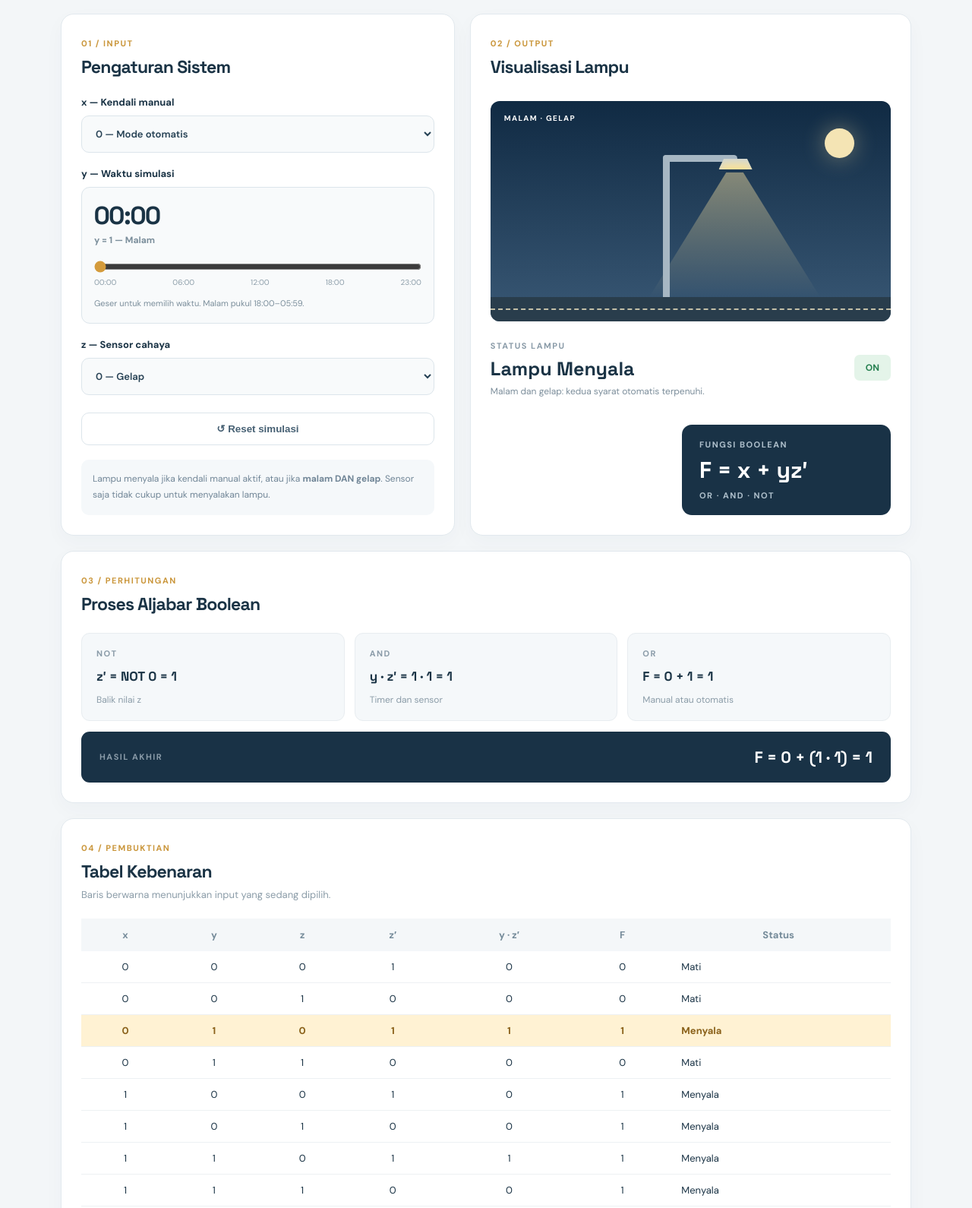
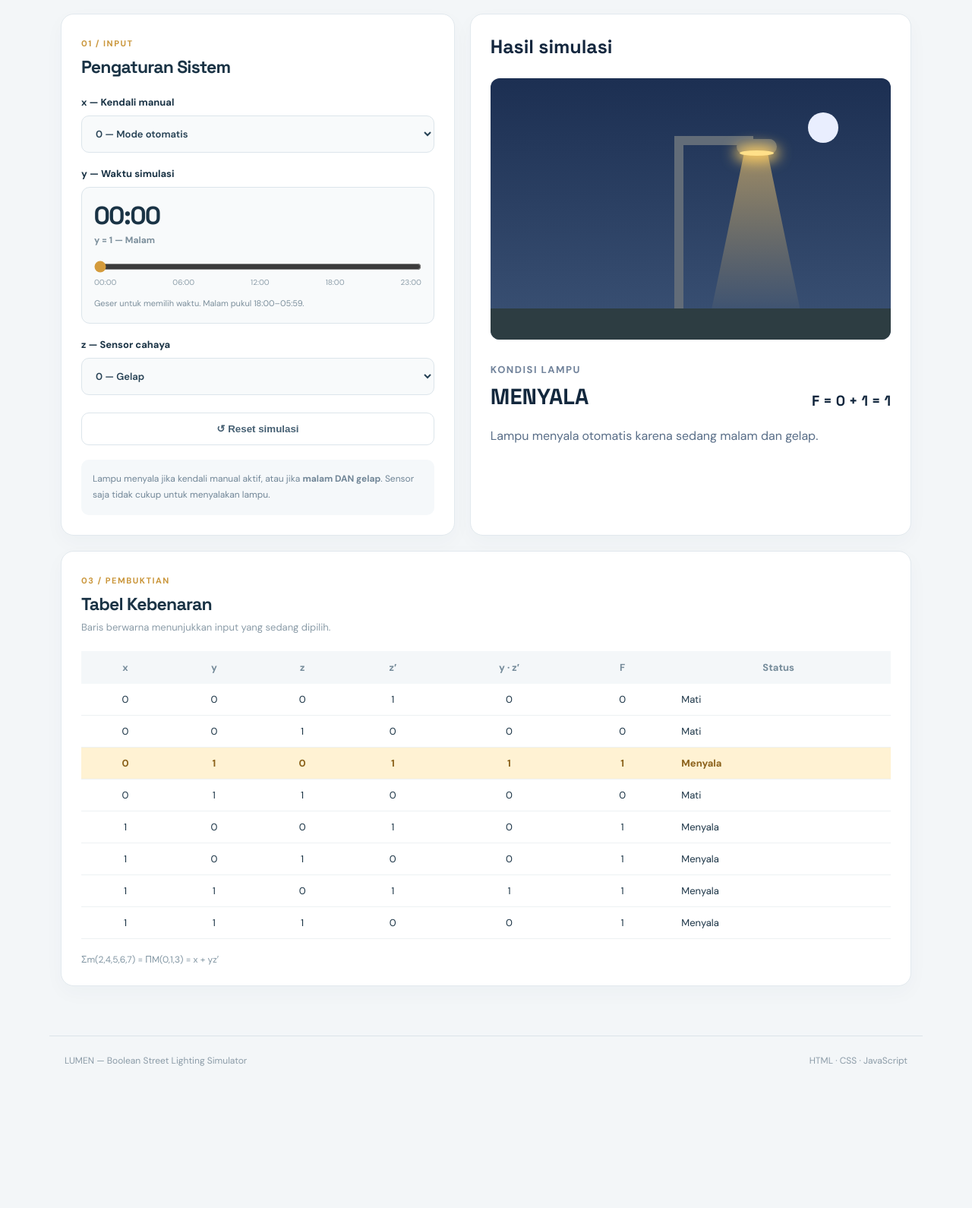
Before and after one commit to RadityaIhsan-cmyk/AljabarBoolean_LampuJalan, a plain HTML site: page DISKRIT 2/LUMEN-Layout-Revisi/index.html in a window 1280 px wide. Shown: the part 20-1610 px from the top of the page at 76% size. After the commit the page ends 1459 px from the top, so only its background shows below. Drawn offline with Linux system fonts and the light colour scheme.

Commit message:
Sesuaikan hasil simulasi LUMEN dengan tampilan referensi

```diff
--- a/DISKRIT 2/LUMEN-Layout-Revisi/index.html
+++ b/DISKRIT 2/LUMEN-Layout-Revisi/index.html
@@ -69,80 +69,34 @@
       <!-- SECTION OUTPUT -->
       <section class="panel output">
         <div class="judul">
-          <small>02 / OUTPUT</small>
-          <h2>Visualisasi Lampu</h2>
+          <h2>Hasil simulasi</h2>
         </div>
 
-        <div id="scene" class="scene on">
+        <div id="scene" class="scene">
           <div class="moon"></div>
           <div class="beam"></div>
-
           <div class="pole">
             <div class="arm"></div>
             <div class="head"></div>
           </div>
-
           <div class="road"></div>
-          <span id="weather">MALAM · GELAP</span>
         </div>
 
         <div class="status">
           <div>
-            <small>STATUS LAMPU</small>
-            <h2 id="status">Menyala</h2>
-            <p id="reason">
-              Malam dan gelap: syarat otomatis terpenuhi.
-            </p>
+            <small>KONDISI LAMPU</small>
+            <h2 id="status">MENYALA</h2>
           </div>
-
-          <b id="pill">ON</b>
+          <strong id="formula">F = 0 + 1 = 1</strong>
         </div>
-
-        <aside class="formula-card">
-          <small>FUNGSI BOOLEAN</small>
-          <strong>F = x + yz′</strong>
-          <small>OR · AND · NOT</small>
-        </aside>
+        <p id="reason" class="alasan">Lampu menyala otomatis karena sedang malam dan gelap.</p>
       </section>
     </div>
-
-    <!-- SECTION PERHITUNGAN BOOLEAN -->
-    <section class="panel below">
-      <div class="judul">
-        <small>03 / PERHITUNGAN</small>
-        <h2>Proses Aljabar Boolean</h2>
-      </div>
-
-      <div class="steps">
-        <div>
-          <small>NOT</small>
-          <strong id="not"></strong>
-          <p>Balik nilai z</p>
-        </div>
-
-        <div>
-          <small>AND</small>
-          <strong id="and"></strong>
-          <p>Timer dan sensor</p>
-        </div>
-
-        <div>
-          <small>OR</small>
-          <strong id="or"></strong>
-          <p>Manual atau otomatis</p>
-        </div>
-      </div>
-
-      <div class="result">
-        <span>HASIL AKHIR</span>
-        <strong id="formula"></strong>
-      </div>
-    </section>
 
     <!-- SECTION TABEL KEBENARAN -->
     <section class="panel below">
       <div class="judul">
-        <small>04 / PEMBUKTIAN</small>
+        <small>03 / PEMBUKTIAN</small>
         <h2>Tabel Kebenaran</h2>
         <p>Baris berwarna menunjukkan input yang sedang dipilih.</p>
       </div>
--- a/DISKRIT 2/LUMEN-Layout-Revisi/script.js
+++ b/DISKRIT 2/LUMEN-Layout-Revisi/script.js
@@ -1,72 +1,74 @@
-const x = document.getElementById('x');
-const y = document.getElementById('y');
-const z = document.getElementById('z');
+const manual = document.getElementById('x');
 const waktu = document.getElementById('waktu');
-
-let menit = 0;
+const sensor = document.getElementById('z');
+const tabel = document.getElementById('truth');
 
 function cekLampu() {
-  let jam = Math.floor(menit / 60);
-  let m = Math.floor(menit % 60);
-  let a = Number(x.value);
-  let b = Number(jam >= 18 || jam < 6); // y = 1 saat malam
-  let c = Number(z.value);
+  let jam = Number(waktu.value) / 60;
+  let x = Number(manual.value);
+  let y = (jam >= 18 || jam < 6) ? 1 : 0;
+  let z = Number(sensor.value);
 
-  let notZ = 1 - c;
-  let and = b * notZ;
-  let F = Number(Boolean(a || and));
+  // Fungsi Boolean: F = x + yz'
+  let notZ = 1 - z;
+  let and = y * notZ;
+  let hasil = (x === 1 || and === 1) ? 1 : 0;
 
-  document.getElementById('jam').textContent = `${String(jam).padStart(2, '0')}:${String(m).padStart(2, '0')}`;
-  y.textContent = `y = ${b} — ${b ? 'Malam' : 'Siang'}`;
-  waktu.value = String(Math.floor(menit));
+  document.getElementById('jam').textContent =
+    String(jam).padStart(2, '0') + ':00';
+  document.getElementById('y').textContent =
+    'y = ' + y + ' — ' + (y ? 'Malam' : 'Siang');
 
-  document.getElementById('not').textContent = `z′ = NOT ${c} = ${notZ}`;
-  document.getElementById('and').textContent = `y · z′ = ${b} · ${notZ} = ${and}`;
-  document.getElementById('or').textContent = `F = ${a} + ${and} = ${F}`;
-  document.getElementById('formula').textContent = `F = ${a} + (${b} · ${notZ}) = ${F}`;
-  document.getElementById('status').textContent = F ? 'Lampu Menyala' : 'Lampu Mati';
-  document.getElementById('pill').textContent = F ? 'ON' : 'OFF';
-  document.getElementById('pill').classList.toggle('off', !F);
-  document.getElementById('scene').classList.toggle('on', Boolean(F));
-  document.getElementById('scene').classList.toggle('day', b === 0);
-  document.getElementById('weather').textContent = `${b ? 'MALAM' : 'SIANG'} · ${c ? 'TERANG' : 'GELAP'}`;
+  document.getElementById('status').textContent = hasil ? 'MENYALA' : 'MATI';
+  document.getElementById('formula').textContent =
+    'F = ' + x + ' + ' + and + ' = ' + hasil;
 
-  let alasan = 'Mode otomatis: timer siang, lampu tetap mati.';
-  if (a === 1) alasan = 'Kendali manual aktif: lampu dipaksa menyala.';
-  else if (b === 1 && c === 0) alasan = 'Malam dan gelap: kedua syarat otomatis terpenuhi.';
-  else if (b === 1) alasan = 'Malam tetapi terang: lampu tetap mati.';
+  document.getElementById('scene').classList.toggle('on', hasil === 1);
+  document.getElementById('scene').classList.toggle('day', y === 0);
+
+  let alasan = 'Lampu mati karena masih siang.';
+  if (x === 1) {
+    alasan = 'Lampu menyala karena kendali manual aktif.';
+  } else if (y === 1 && z === 0) {
+    alasan = 'Lampu menyala otomatis karena sedang malam dan gelap.';
+  } else if (y === 1 && z === 1) {
+    alasan = 'Lampu mati karena sensor mendeteksi cahaya.';
+  }
   document.getElementById('reason').textContent = alasan;
 
-  document.querySelectorAll('#truth tr').forEach(baris => {
-    baris.classList.toggle('active', baris.dataset.input === `${a}${b}${c}`);
-  });
+  // Tandai baris tabel yang cocok dengan input
+  for (let baris of tabel.rows) {
+    baris.classList.toggle('active', baris.dataset.input === '' + x + y + z);
+  }
 }
 
-const tabel = document.getElementById('truth');
-for (let a = 0; a <= 1; a++) {
-  for (let b = 0; b <= 1; b++) {
-    for (let c = 0; c <= 1; c++) {
-      let notZ = 1 - c;
-      let and = b * notZ;
-      let F = Number(Boolean(a || and));
-      tabel.innerHTML += `<tr data-input="${a}${b}${c}"><td>${a}</td><td>${b}</td><td>${c}</td><td>${notZ}</td><td>${and}</td><td>${F}</td><td>${F ? 'Menyala' : 'Mati'}</td></tr>`;
+// Delapan kombinasi nilai x, y, dan z
+for (let x = 0; x <= 1; x++) {
+  for (let y = 0; y <= 1; y++) {
+    for (let z = 0; z <= 1; z++) {
+      let notZ = 1 - z;
+      let and = y * notZ;
+      let hasil = (x === 1 || and === 1) ? 1 : 0;
+
+      tabel.innerHTML += `
+        <tr data-input="${x}${y}${z}">
+          <td>${x}</td><td>${y}</td><td>${z}</td>
+          <td>${notZ}</td><td>${and}</td><td>${hasil}</td>
+          <td>${hasil ? 'Menyala' : 'Mati'}</td>
+        </tr>`;
     }
   }
 }
 
-[x, z].forEach(input => input.addEventListener('change', cekLampu));
+manual.onchange = cekLampu;
+sensor.onchange = cekLampu;
+waktu.oninput = cekLampu;
 
-
-waktu.addEventListener('input', () => {
-  menit = Number(waktu.value);
+document.getElementById('reset').onclick = function() {
+  manual.value = 0;
+  sensor.value = 0;
+  waktu.value = 0;
   cekLampu();
-});
-
-document.getElementById('reset').addEventListener('click', () => {
-  x.value = '0';
-  z.value = '0';
-  menit = 0;
-  cekLampu();
-});
+};
 
 cekLampu();
--- a/DISKRIT 2/LUMEN-Layout-Revisi/style.css
+++ b/DISKRIT 2/LUMEN-Layout-Revisi/style.css
@@ -35,3 +35,100 @@ main { max-width: 1160px; padding: 38px 20px 65px; }
   .grid { grid-template-columns: 1fr; }
   .formula-card { margin-top: 30px; }
 }
+
+
+/* Tampilan hasil simulasi */
+.output .judul { margin-bottom: 26px; }
+.output .judul h2 { margin: 0; font-size: 25px; letter-spacing: 0; color: #14273e; }
+
+.scene {
+  height: 344px;
+  background: linear-gradient(#1c2f52, #3b5275);
+  border-radius: 12px;
+}
+.scene.day { background: linear-gradient(#80c2eb, #d7eaf7); }
+.moon {
+  top: 13%;
+  right: 13%;
+  width: 40px;
+  height: 40px;
+  background: #e9eefe;
+  box-shadow: none;
+}
+.day .moon { background: #ffe389; box-shadow: 0 0 30px #ffebad; }
+
+.pole {
+  bottom: 12%;
+  left: 46%;
+  height: 66%;
+  width: 12px;
+  border-radius: 0;
+  background: #626c78;
+}
+.arm {
+  width: 104px;
+  height: 12px;
+  border-radius: 0;
+  background: #626c78;
+}
+.head {
+  top: 4px;
+  left: 82px;
+  width: 53px;
+  height: 20px;
+  border-radius: 10px;
+  clip-path: none;
+  background: #606974;
+  z-index: 4;
+}
+.head:after {
+  left: 4px;
+  bottom: -2px;
+  width: 45px;
+  height: 7px;
+  border-radius: 50%;
+  background: #7d8589;
+}
+.on .head:after {
+  background: #ffe089;
+  box-shadow: 0 0 18px 7px #ffcf62;
+}
+.beam {
+  bottom: 12%;
+  left: calc(46% + 107px);
+  width: 22%;
+  height: 60%;
+  transform: translateX(-50%);
+  clip-path: polygon(37% 0, 63% 0, 100% 100%, 0 100%);
+  background: linear-gradient(#ffce6f8f, #ffda7d0b);
+}
+.road {
+  height: 12%;
+  background: #2d3d42;
+}
+.road:after { content: none; }
+
+.output .status { margin-top: 28px; align-items: flex-end; }
+.output .status small { font-size: 13px; color: #71839b; }
+.output .status h2 {
+  font-size: 29px;
+  margin: 7px 0 0;
+  color: #13283d;
+}
+.output .status strong {
+  color: #10253c;
+  font: 700 19px 'Space Grotesk', sans-serif;
+  white-space: nowrap;
+}
+.output .alasan {
+  color: #586d87;
+  font-size: 16px;
+  line-height: 1.5;
+  margin: 22px 0 7px;
+}
+@media (max-width: 540px) {
+  .scene { height: 270px; }
+  .output .status strong { font-size: 14px; }
+  .output .status h2 { font-size: 25px; }
+  .output .alasan { font-size: 14px; }
+}
```
